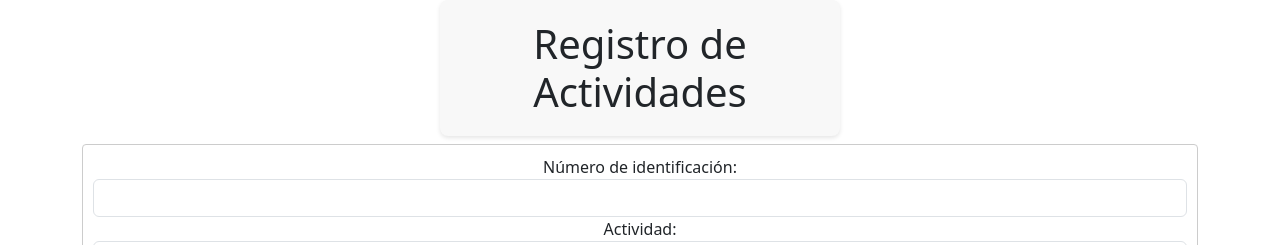
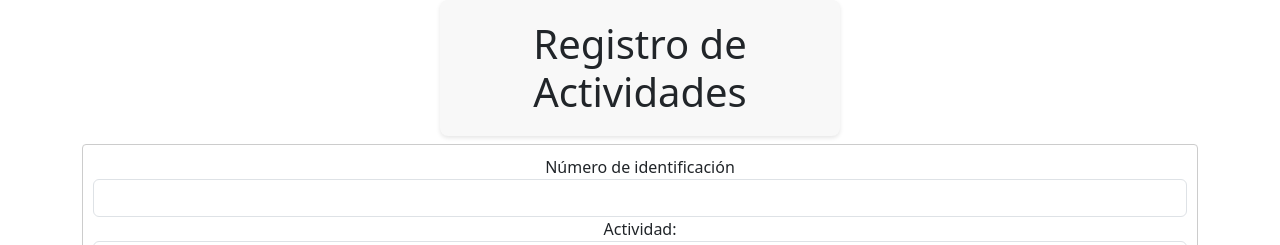
Before and after one commit to EdwinY3s1d/registro-actividades, a React (Create React App) app: page / in a window 1280 px wide. Shown: the top 245 px of the page. Built offline with nearby package versions, Linux system fonts and the light colour scheme.

Commit message:
Actrualizado rama andres

```diff
--- a/src/components/register.js
+++ b/src/components/register.js
@@ -21,7 +21,7 @@ function RegistroActividadesForm() {
         <h1>Registro de Actividades</h1>
         <form onSubmit={handleSubmit}>
           <div className="form-group">
-            <label htmlFor="numeroIdentificacion">Número de identificación:</label>
+            <label htmlFor="numeroIdentificacion">Número de identificación</label>
             <input
               type="text"
               id="numeroIdentificacion"
```
